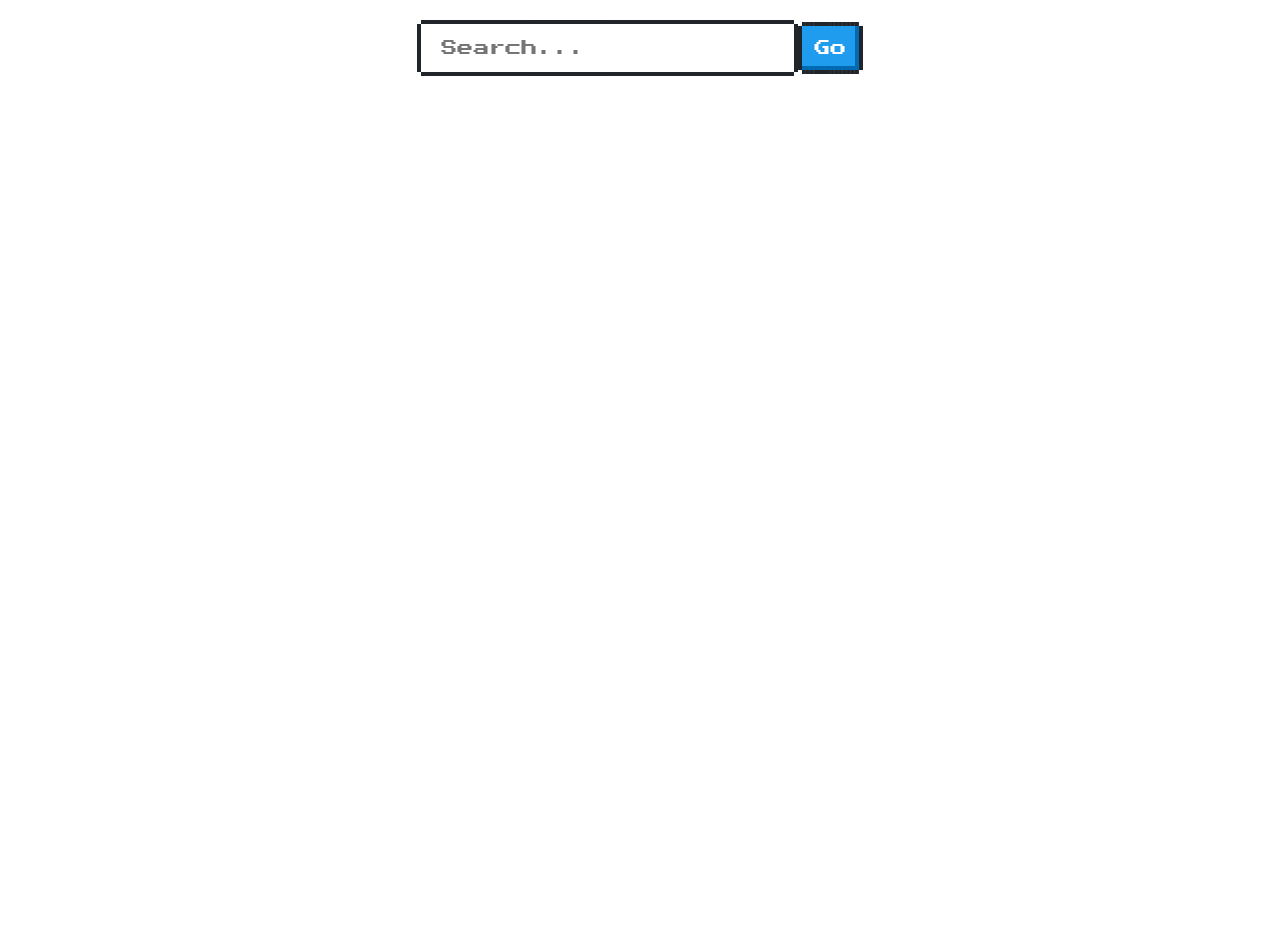
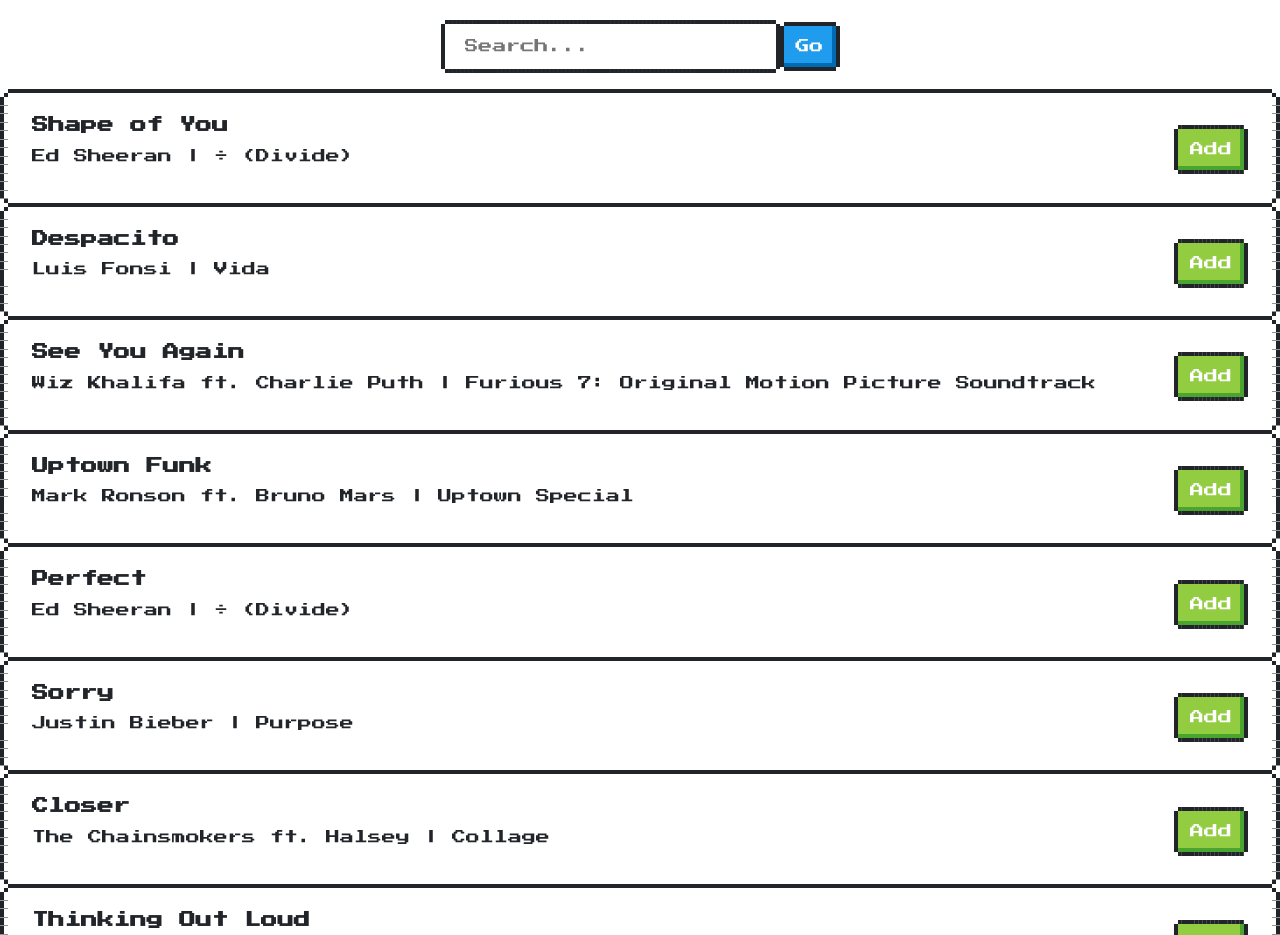
Before and after one commit to leonardoapd/jammming, a React (Vite) app: page / in a window 1280 px wide. Shown: the top 935 px of the page. Before the commit the page ends 800 px from the top, so only its background shows below. Built offline with nearby package versions, Linux system fonts and the light colour scheme; a web font is replaced by a local one.

Commit message:
Feat: Track component and songs.json

```diff
--- a/src/App.jsx
+++ b/src/App.jsx
@@ -1,11 +1,20 @@
 // import { useState } from 'react';
-import { SearchBar } from './components';
+import { SearchBar, Track } from './components';
+import songsData from './assets/data/songs.json';
 import './App.css';
 
 function App() {
+	console.log(songsData);
+
 	return (
 		<>
 			<SearchBar />
+			<div className='app_tracks'>
+				{songsData.map((song, index) => {
+					const { name, album, artist } = song;
+					return <Track key={index} track={{ name, album, artist }} />;
+				})}
+			</div>
 		</>
 	);
 }
--- /dev/null
+++ b/src/assets/data/songs.json
@@ -0,0 +1,77 @@
+[
+	{
+		"name": "Shape of You",
+		"artist": "Ed Sheeran",
+		"album": "÷ (Divide)"
+	},
+	{
+		"name": "Despacito",
+		"artist": "Luis Fonsi",
+		"album": "Vida"
+	},
+	{
+		"name": "See You Again",
+		"artist": "Wiz Khalifa ft. Charlie Puth",
+		"album": "Furious 7: Original Motion Picture Soundtrack"
+	},
+	{
+		"name": "Uptown Funk",
+		"artist": "Mark Ronson ft. Bruno Mars",
+		"album": "Uptown Special"
+	},
+	{
+		"name": "Perfect",
+		"artist": "Ed Sheeran",
+		"album": "÷ (Divide)"
+	},
+	{
+		"name": "Sorry",
+		"artist": "Justin Bieber",
+		"album": "Purpose"
+	},
+	{
+		"name": "Closer",
+		"artist": "The Chainsmokers ft. Halsey",
+		"album": "Collage"
+	},
+	{
+		"name": "Thinking Out Loud",
+		"artist": "Ed Sheeran",
+		"album": "x (Multiply)"
+	},
+	{
+		"name": "Roar",
+		"artist": "Katy Perry",
+		"album": "Prism"
+	},
+	{
+		"name": "Dark Horse",
+		"artist": "Katy Perry ft. Juicy J",
+		"album": "Prism"
+	},
+	{
+		"name": "Counting Stars",
+		"artist": "OneRepublic",
+		"album": "Native"
+	},
+	{
+		"name": "Sugar",
+		"artist": "Maroon 5",
+		"album": "V"
+	},
+	{
+		"name": "Shake It Off",
+		"artist": "Taylor Swift",
+		"album": "1989"
+	},
+	{
+		"name": "Thinking Out Loud",
+		"artist": "Ed Sheeran",
+		"album": "x (Multiply)"
+	},
+	{
+		"name": "Love Me Like You Do",
+		"artist": "Ellie Goulding",
+		"album": "Fifty Shades of Grey: Original Motion Picture Soundtrack"
+	}
+]
--- /dev/null
+++ b/src/components/Track/Track.jsx
@@ -0,0 +1,23 @@
+import styles from './Track.module.css';
+
+function Track({ track }) {
+	const { name, album, artist } = track;
+
+    const handleClick = () => {
+        console.log('Add track:', name);
+    };
+
+	return (
+		<div className={styles.app_track__container + ' nes-container is-rounded'}>
+			<div className={styles.app_track__info}>
+				<h3>{name}</h3>
+				<p>
+					{artist} | {album}
+				</p>
+			</div>
+			<button className='nes-btn is-success' onClick={handleClick}>Add</button>
+		</div>
+	);
+}
+
+export default Track;
--- /dev/null
+++ b/src/components/Track/Track.module.css
@@ -0,0 +1,14 @@
+.app_track__container {
+    display: flex;
+    flex-direction: row;
+    justify-content: space-between;
+    align-items: center;
+    margin-top: 20px;
+    margin-bottom: 20px;
+
+}
+
+.app_track__info {
+	display: flex;
+	flex-direction: column;
+}
--- a/src/components/index.js
+++ b/src/components/index.js
@@ -1,3 +1,4 @@
 import SearchBar from "./SearchBar/SearchBar";
+import Track from "./Track/Track";
 
-export { SearchBar };
+export { SearchBar, Track };
--- a/src/index.css
+++ b/src/index.css
@@ -1,3 +1,7 @@
 html {
 	font-family: 'Press Start 2P', cursive;
 }
+
+body {
+  font-size: 14px;
+}
```
Also changed, not shown: .eslintrc.cjs.
